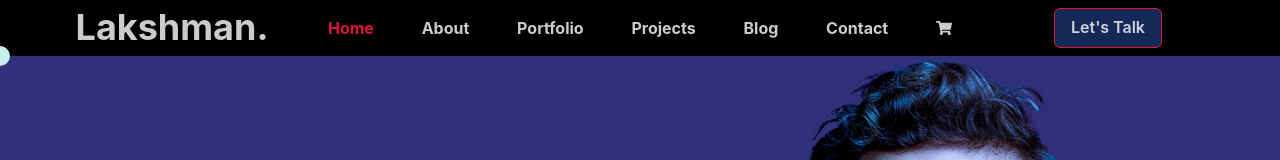
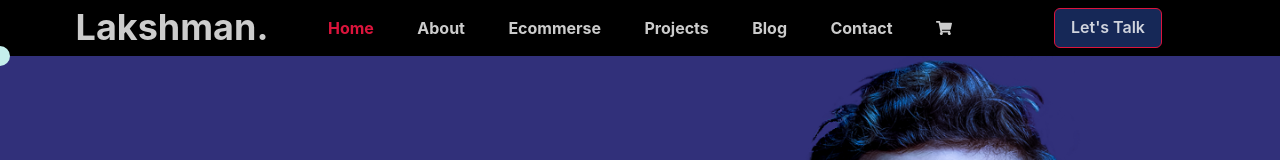
Before and after one commit to Ravan096/Portfolio-Ts, a React (Vite) app: page / in a window 1280 px wide. Shown: the top 160 px of the page. Built offline with nearby package versions, Linux system fonts and the light colour scheme.

Commit message:
build dev to main

```diff
--- a/src/components/Header.tsx
+++ b/src/components/Header.tsx
@@ -35,7 +35,7 @@ const Header = () => {
     <Box w={"50%"} fontWeight={"bold"} color={"whiteAlpha.800"} display={"flex"} alignItems={"center"} justifyContent={"space-between"}>
         <Link to={'/'}><Text color={"crimson"} children={"Home"}/></Link>
         <Link to={'/about'}><Text children={"About"} _hover={{color:"crimson", transition:"all 0.3s"}}/></Link>
-        <Link to={'/'}><Text children={"Portfolio"} _hover={{color:"crimson", transition:"all 0.3s"}}/></Link>
+        <Link to={'/cart'}><Text children={"Ecommerse"} _hover={{color:"crimson", transition:"all 0.3s"}}/></Link>
         <Link to={'/project'}><Text children={"Projects"} _hover={{color:"crimson", transition:"all 0.3s"}}/></Link>
         <Link to={'/blog'}><Text children={"Blog"} _hover={{color:"crimson", transition:"all 0.3s"}}/></Link>
         <Link to={'/contact'}><Text children={"Contact"} _hover={{color:"crimson", transition:"all 0.3s"}}/></Link>
@@ -73,7 +73,7 @@ const Header = () => {
                 <VStack alignItems={'flex-start'} spacing='4' onClick={onClose}>
                     <LinkButton url='/' title='Home'/>
                     <LinkButton url='/about' title='About' />
-                    <LinkButton url='/' title='Portfolio' />
+                    <LinkButton url='/cart' title='Ecommerse' />
                     <LinkButton url='/project' title='Projects' />
                     <LinkButton url='/blog' title='Blog' />
                     <LinkButton url='/contact' title='Contact' />
```
